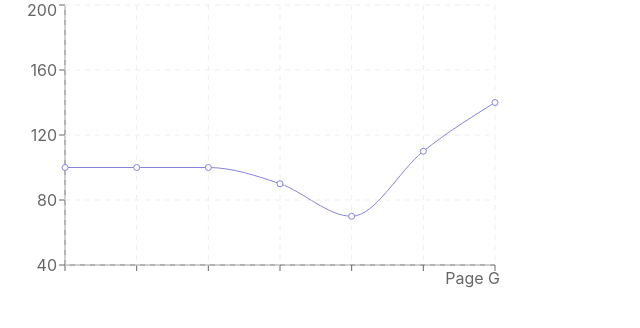
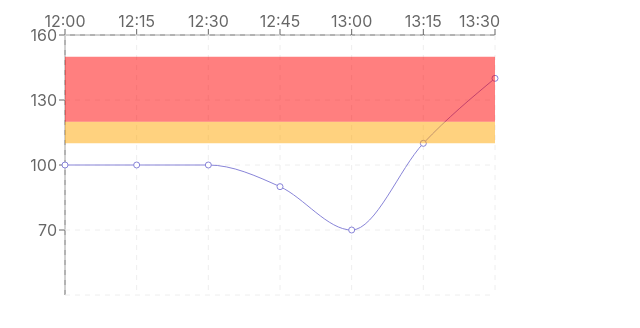
Before and after one commit to seeliang/react-solutions, a React (Create React App) app in the folder solutions/recharts/: page / in a window 1280 px wide. Shown: the top 328 px of the page, without its empty margins (0-640 px from the left). Built offline with nearby package versions, Linux system fonts and the light colour scheme.

Commit message:
feat: add reference and XAxis location

```diff
--- a/solutions/recharts/src/App.js
+++ b/solutions/recharts/src/App.js
@@ -1,39 +1,39 @@
 import logo from './logo.svg';
 import './App.css';
 
-import { LineChart, Line, XAxis, YAxis, CartesianGrid } from 'recharts';
+import { LineChart, Line, XAxis, YAxis, CartesianGrid,ReferenceArea } from 'recharts';
 const data = [
   {
-    name: "",
+    name: "12:00",
     uv: 100,
 
   },
   {
-    name: "",
+    name: "12:15",
     uv: 100,
 
   },
   {
-    name: "",
+    name: "12:30",
     uv: 100,
 
   },
   {
-    name: "",
+    name: "12:45",
     uv: 90,
 
   },
   {
-    name: "",
+    name: "13:00",
     uv: 70,
 
   },
   {
-    name: "",
+    name: "13:15",
     uv: 110,
   },
   {
-    name: "Page G",
+    name: "13:30",
     uv: 140,
   }
 ];
@@ -44,11 +44,13 @@ function App() {
     <div className="App">
 
       <LineChart width={500} height={300} data={data}>
-    <XAxis dataKey="name"/>
-    <YAxis domain={[40, 200]}/>
+    <XAxis dataKey="name" orientation='top'/>
+    <YAxis domain={[40, 160]}/>
     <CartesianGrid stroke="#eee" strokeDasharray="5 5"/>
     <Line type="monotone" dataKey="uv" stroke="#8884d8" />
     <Line type="monotone" dataKey="pv" stroke="#82ca9d" />
+    <ReferenceArea  y1={110} y2={120} fill="orange" strokeOpacity={0.3} />
+    <ReferenceArea  y1={120} y2={150} fill="red" strokeOpacity={0.3} />
   </LineChart>
     </div>
   );
```
